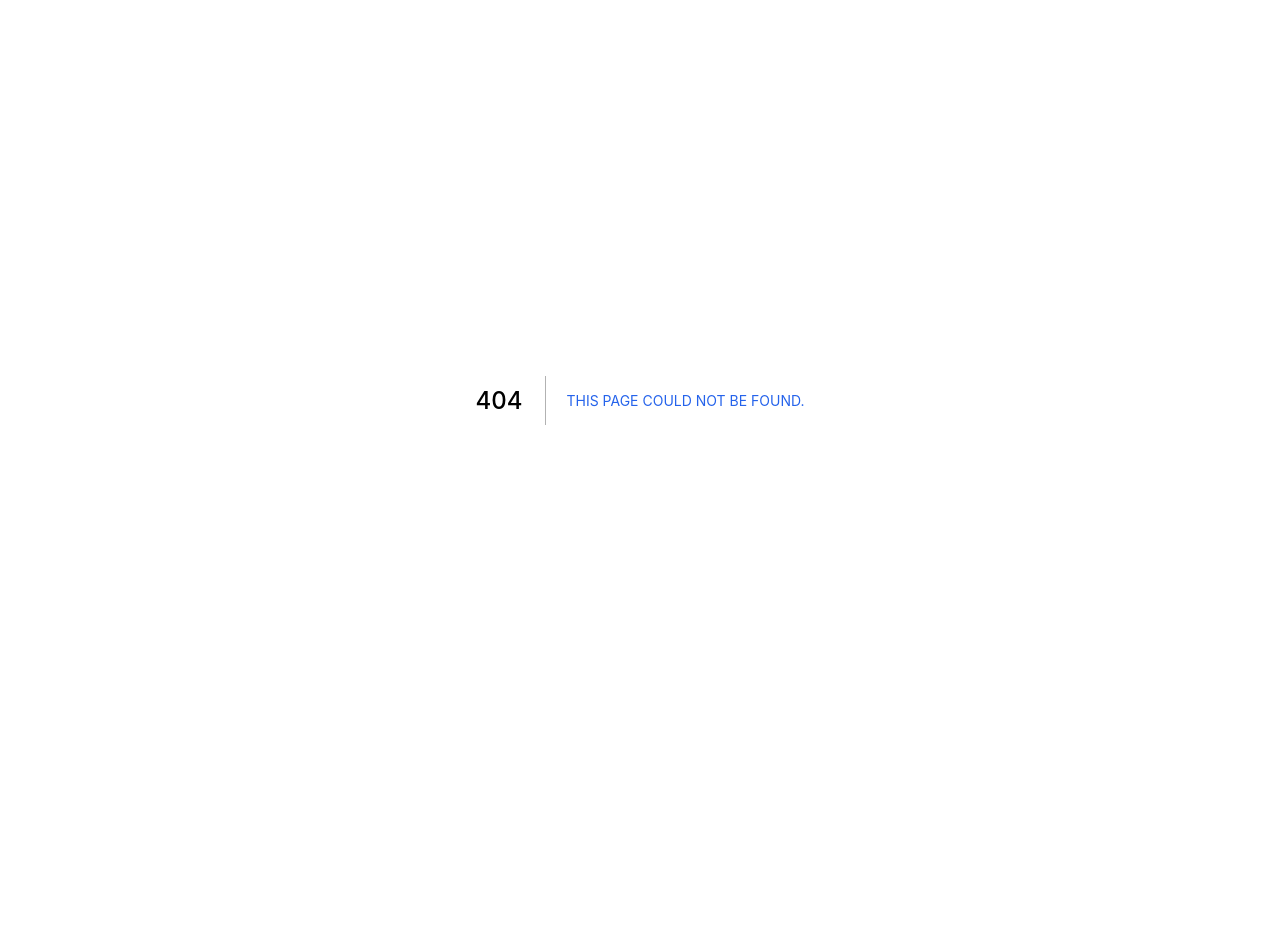
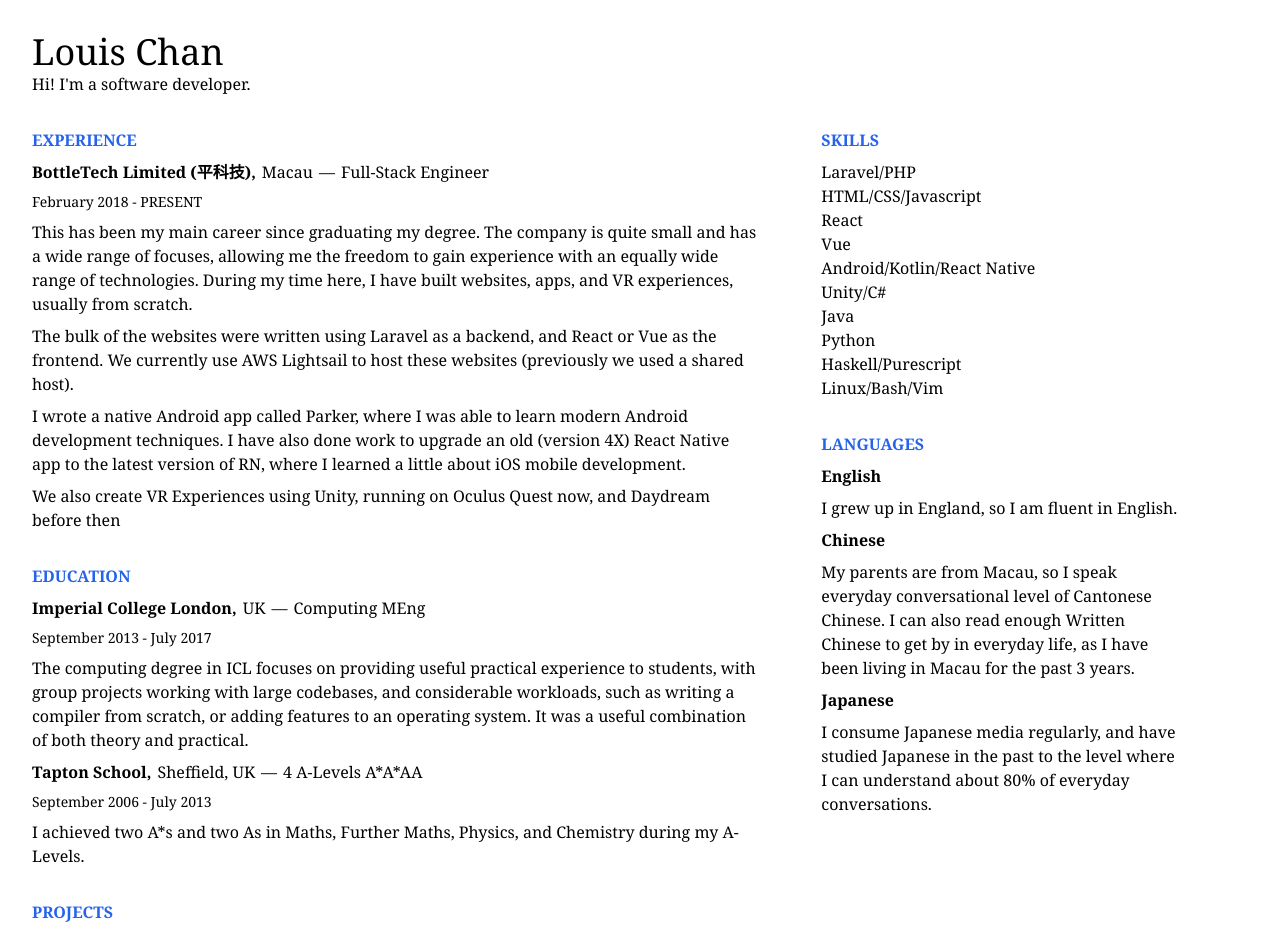
Before and after one commit to louisch/louischan.dev-next, a Next.js app: page /resume in a window 1280 px wide. Before the commit this address had no page. Shown: the top 935 px of the page. Before the commit the page ends 800 px from the top, so only its background shows below. Built offline with nearby package versions, Linux system fonts and the light colour scheme.

Commit message:
Add basic hardcoded resume

```diff
--- /dev/null
+++ b/components/ResumeSection.tsx
@@ -0,0 +1,16 @@
+import React from 'react'
+
+
+function ResumeSection({ title, children }): React.ReactElement {
+  return (
+    <div>
+      <h2>{title}</h2>
+      <div className="space-y-2">
+        {children}
+      </div>
+    </div>
+  )
+}
+
+
+export default ResumeSection
--- /dev/null
+++ b/pages/_document.tsx
@@ -0,0 +1,24 @@
+import Document, { Html, Head, Main, NextScript } from 'next/document'
+
+
+class MyDocument extends Document {
+  static async getInitialProps(ctx) {
+    const initialProps = await Document.getInitialProps(ctx)
+    return { ...initialProps }
+  }
+
+  render() {
+    return (
+      <Html>
+        <Head />
+        <body className="p-8">
+          <Main />
+          <NextScript />
+        </body>
+      </Html>
+    )
+  }
+}
+
+
+export default MyDocument
--- /dev/null
+++ b/pages/resume.tsx
@@ -0,0 +1,206 @@
+import React from 'react'
+import { GetStaticPropsContext, GetStaticPropsResult } from 'next'
+import Head from 'next/head'
+
+import ResumeSection from '../components/ResumeSection'
+
+
+type ResumeProps = {
+  work: WorkData[],
+  education: EducationData[],
+  projects: ProjectData[],
+  skills: Skill[],
+  languages: LanguageData[]
+}
+type WorkData = {
+  company: string,
+  location: string,
+  title: string,
+  startDate: string,
+  endDate: string,
+  description: string[]
+}
+type EducationData = {
+  faculty: string,
+  location: string,
+  qualification: string,
+  startDate: string,
+  endDate: string,
+  description: string[]
+}
+type ProjectData = {
+  name: string,
+  subtitle: string,
+  description: string[]
+}
+type Skill = string
+type LanguageData = {
+  name: string,
+  description: string[]
+}
+
+function Resume(props: ResumeProps): React.ReactElement {
+  const { work, education, projects, skills, languages } = props
+
+  return (
+    <>
+      <Head>
+        <title>Resume</title>
+      </Head>
+      <h1 className="text-4xl">Louis Chan</h1>
+      <div className="italics mb-8">Hi! I'm a software developer.</div>
+      <article className="flex flex-wrap md:flex-nowrap md:space-x-16 max-w-6xl">
+        <div className="w-full space-y-8 md:w-2/3">
+          <ResumeSection title="Experience">
+            {work.map(({ company, location, title, startDate, endDate, description }, index) => (
+              <React.Fragment key={index}>
+                <h3 className="space-x-1.5">
+                  <span className="font-semibold">{company},</span>
+                  <span>{location}</span>
+                  <span>—</span>
+                  <span className="italics">{title}</span>
+                </h3>
+                <h4 className="text-sm">{startDate} - {endDate}</h4>
+                {description.map((paragraph, index) => (
+                  <p key={index}>{paragraph}</p>
+                ))}
+              </React.Fragment>
+            ))}
+          </ResumeSection>
+          <ResumeSection title="Education">
+            {education.map(({ faculty, location, qualification, startDate, endDate, description }, index) => (
+              <React.Fragment key={index}>
+                <h3 className="space-x-1.5">
+                  <span className="font-semibold">{faculty},</span>
+                  <span>{location}</span>
+                  <span>—</span>
+                  <span className="italics">{qualification}</span>
+                </h3>
+                <h4 className="text-sm">{startDate} - {endDate}</h4>
+                {description.map((paragraph, index) => (
+                  <p key={index}>{paragraph}</p>
+                ))}
+              </React.Fragment>
+            ))}
+          </ResumeSection>
+          <ResumeSection title="Projects">
+            {projects.map(({ name, subtitle, description }, index) => (
+              <React.Fragment key={index}>
+                <h3 className="space-x-1.5">
+                  <span className="font-semibold">{name}</span>
+                  <span>—</span>
+                  <span className="italics">{subtitle}</span>
+                </h3>
+                {description.map((paragraph, index) => (
+                  <p key={index}>{paragraph}</p>
+                ))}
+              </React.Fragment>
+            ))}
+          </ResumeSection>
+        </div>
+        <div className="w-full space-y-8 mt-8 md:mt-0 md:w-1/3">
+          <ResumeSection title="Skills">
+            <ul className="list-none">
+              {skills.map((skill, index) => (
+                <li key={index}>{skill}</li>
+              ))}
+            </ul>
+          </ResumeSection>
+          <ResumeSection title="Languages">
+            {languages.map(({ name, description }, index) => (
+              <React.Fragment key={index}>
+                <h3 className="font-semibold">{name}</h3>
+                {description.map((paragraph, index) => (
+                  <p key={index}>{paragraph}</p>
+                ))}
+              </React.Fragment>
+            ))}
+          </ResumeSection>
+        </div>
+      </article>
+    </>
+  )
+}
+
+export async function getStaticProps(context: GetStaticPropsContext): Promise<GetStaticPropsResult<ResumeProps>> {
+
+  return {
+    props: {
+      work: [
+        {
+          company: 'BottleTech Limited (平科技)',
+          location: 'Macau',
+          title: 'Full-Stack Engineer',
+          startDate: 'February 2018',
+          endDate: 'PRESENT',
+          description: [
+            'This has been my main career since graduating my degree. The company is quite small and has a wide range of focuses, allowing me the freedom to gain experience with an equally wide range of technologies. During my time here, I have built websites, apps, and VR experiences, usually from scratch.',
+            'The bulk of the websites were written using Laravel as a backend, and React or Vue as the frontend. We currently use AWS Lightsail to host these websites (previously we used a shared host).',
+            'I wrote a native Android app called Parker, where I was able to learn modern Android development techniques. I have also done work to upgrade an old (version 4X) React Native app to the latest version of RN, where I learned a little about iOS mobile development.',
+            'We also create VR Experiences using Unity, running on Oculus Quest now, and Daydream before then',
+          ],
+        },
+      ],
+      education: [
+        {
+          faculty: 'Imperial College London',
+          location: 'UK',
+          qualification: 'Computing MEng',
+          startDate: 'September 2013',
+          endDate: 'July 2017',
+          description: [
+            'The computing degree in ICL focuses on providing useful practical experience to students, with group projects working with large codebases, and considerable workloads, such as writing a compiler from scratch, or adding features to an operating system. It was a useful combination of both theory and practical.'
+          ],
+        },
+        {
+          faculty: 'Tapton School',
+          location: 'Sheffield, UK',
+          qualification: '4 A-Levels A*A*AA',
+          startDate: 'September 2006',
+          endDate: 'July 2013',
+          description: [
+            'I achieved two A*s and two As in Maths, Further Maths, Physics, and Chemistry during my A-Levels.'
+          ],
+        },
+      ],
+      projects: [
+        {
+          name: 'Personal Website',
+          subtitle: 'louischan.dev',
+          description: [
+            'This website! It is hosted on AWS Lightsail, behind a Cloudflare proxy, and uses Next.js, React, Typescript, and Tailwind CSS.'
+          ]
+        }
+      ],
+      skills: [
+        'Laravel/PHP',
+        'HTML/CSS/Javascript',
+        'React',
+        'Vue',
+        'Android/Kotlin/React Native',
+        'Unity/C#',
+        'Java',
+        'Python',
+        'Haskell/Purescript',
+        'Linux/Bash/Vim',
+      ],
+      languages: [
+        {
+          name: 'English',
+          description: ['I grew up in England, so I am fluent in English.'],
+        },
+        {
+          name: 'Chinese',
+          description: ['My parents are from Macau, so I speak everyday conversational level of Cantonese Chinese. I can also read enough Written Chinese to get by in everyday life, as I have been living in Macau for the past 3 years.']
+        },
+        {
+          name: 'Japanese',
+          description: ["I consume Japanese media regularly, and have studied Japanese in the past to the level where I can understand about 80% of everyday conversations."]
+        },
+      ],
+    }
+  }
+}
+
+
+export default Resume
```
